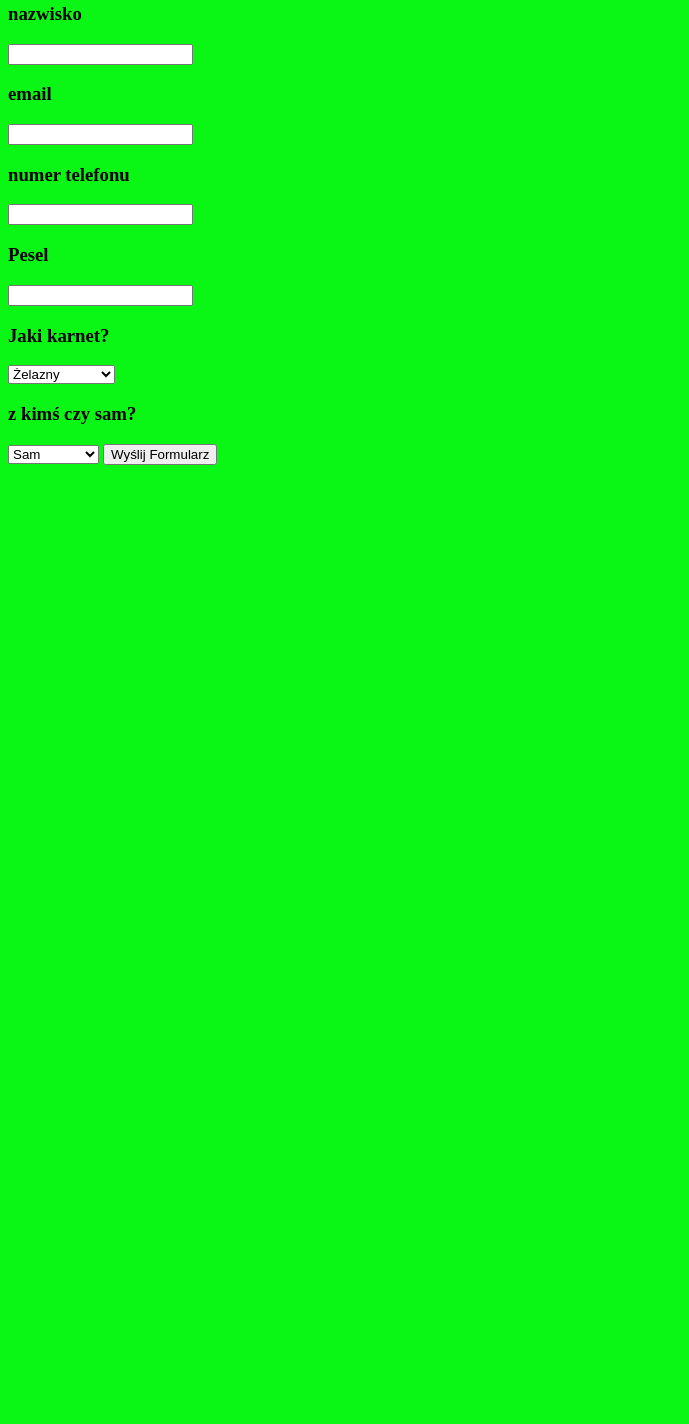
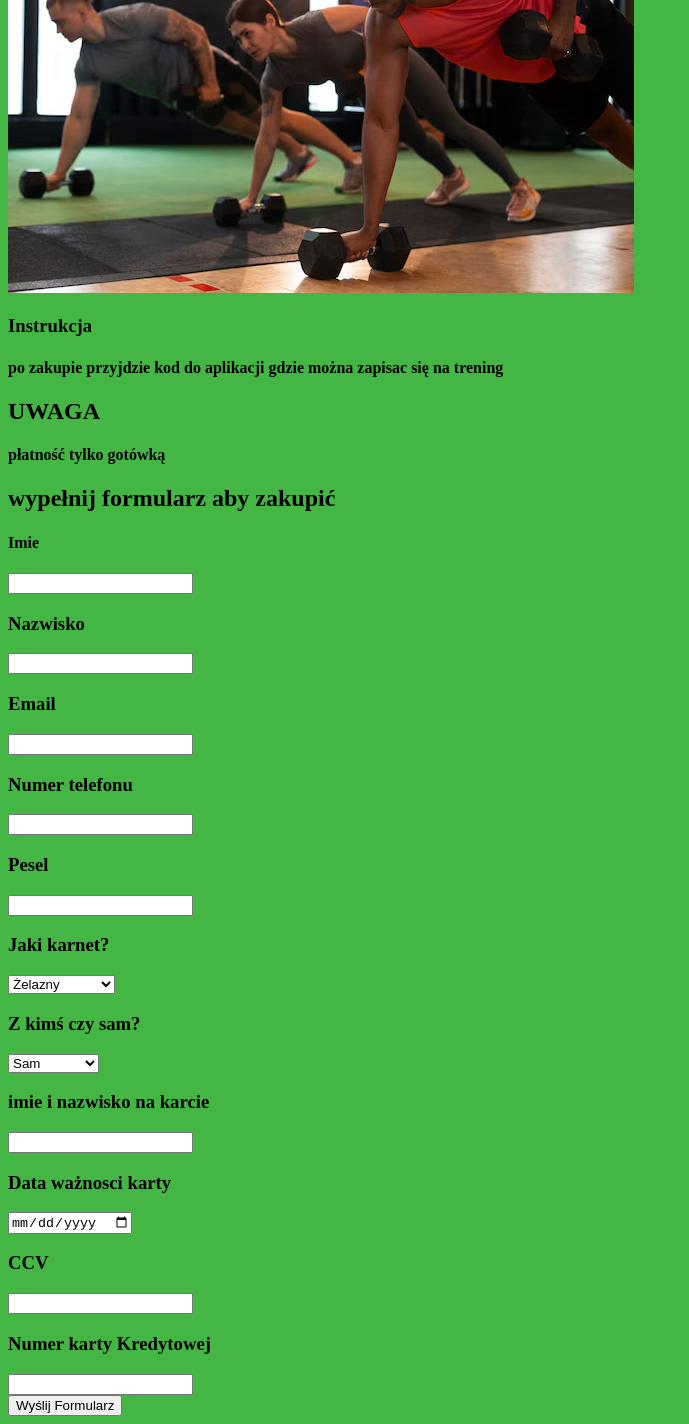
Before and after one commit to LukaszChojnowski246/si-ownia-strona, a plain HTML site: page index.html in a window 1280 px wide. Shown: the part 780-2204 px from the top of the page, without its empty margins (0-689 px from the left). Before the commit the page ends 1253 px from the top, so only its background shows below. Drawn offline with Linux system fonts and the light colour scheme.

Commit message:
Add files via upload

```diff
--- a/index.html
+++ b/index.html
@@ -10,7 +10,7 @@
         }
     </style>
 </head>
-<body style="background-color: rgb(10, 247, 21);">
+<body style="background-color: rgb(67, 182, 67);">
 
 <h6>siłownia lublin</h6>
 
@@ -42,7 +42,10 @@
 </ul>
 </ul>
 <h2>siłownia otwarta w godzinach Pn-Pi 9:00-19:00 Sob-Niedz 11:00-17:00</h2>
+<img src="sił2.jpg" alt="">
 
+<h3>Instrukcja</h3>
+<h4>po zakupie przyjdzie kod do aplikacji gdzie można zapisac się na trening <h2>UWAGA</h2> <h4>płatność tylko gotówką</h4></h4>
 <form action="plik.php" method="post">
 <h2>wypełnij formularz aby zakupić</h2>
 
@@ -52,18 +55,18 @@
 </label>
 
 <label for="Nazwisko">
-    <p><h3>nazwisko</h3></p>
+    <p><h3>Nazwisko</h3></p>
     <input type="text" name="nazwisko" id="nazwisko">
 
 </label>
 
 <label for="email">
-<p><h3>email</h3></p>
+<p><h3>Email</h3></p>
 <input type="email" name="email" id="email">
 </label>
 
 <label for="nrtel">
-<p><h3>numer telefonu</h3></p>
+<p><h3>Numer telefonu</h3></p>
 <input type="number" name="nrtel" id="nrtel">
 </label>
 
@@ -84,7 +87,7 @@
 </label>
 
 <label for="dodatkoweOS">
-<p><h3>z kimś czy sam?</h3></p>
+<p><h3>Z kimś czy sam?</h3></p>
 <select name="dodatkoweOS" id="dodatkoweOS">
     <option value="nie">Sam</option>
     <option value="tak">Tak 1os</option>
@@ -93,7 +96,31 @@
 
 </label>
 
-<button>Wyślij Formularz</button>
+<label for="imieinazwiskanakarcie">
+<p><h3>imie i nazwisko na karcie</h4></p>
+<input type="number" name="karta" id="imieinazwiskanakarcie">
+</label>
+
+<label for="datakarty">
+<p><h3>Data ważnosci karty</h3></p>
+<input type="date">
+</label>
+
+<label for="CCV">
+    <p><h3>CCV</h3></p>
+    <input type="number" name="number" id="CCV">
+</label>
+
+<label for="nrkarty">
+<p><h3>Numer karty Kredytowej</h3></p>
+<input type="number" name="nrkarty" id="nrkarty">
+
+</label>
+
+
+<div>
+    <button>Wyślij Formularz</button>
+</div>
 
 </form>
 </body>
```
